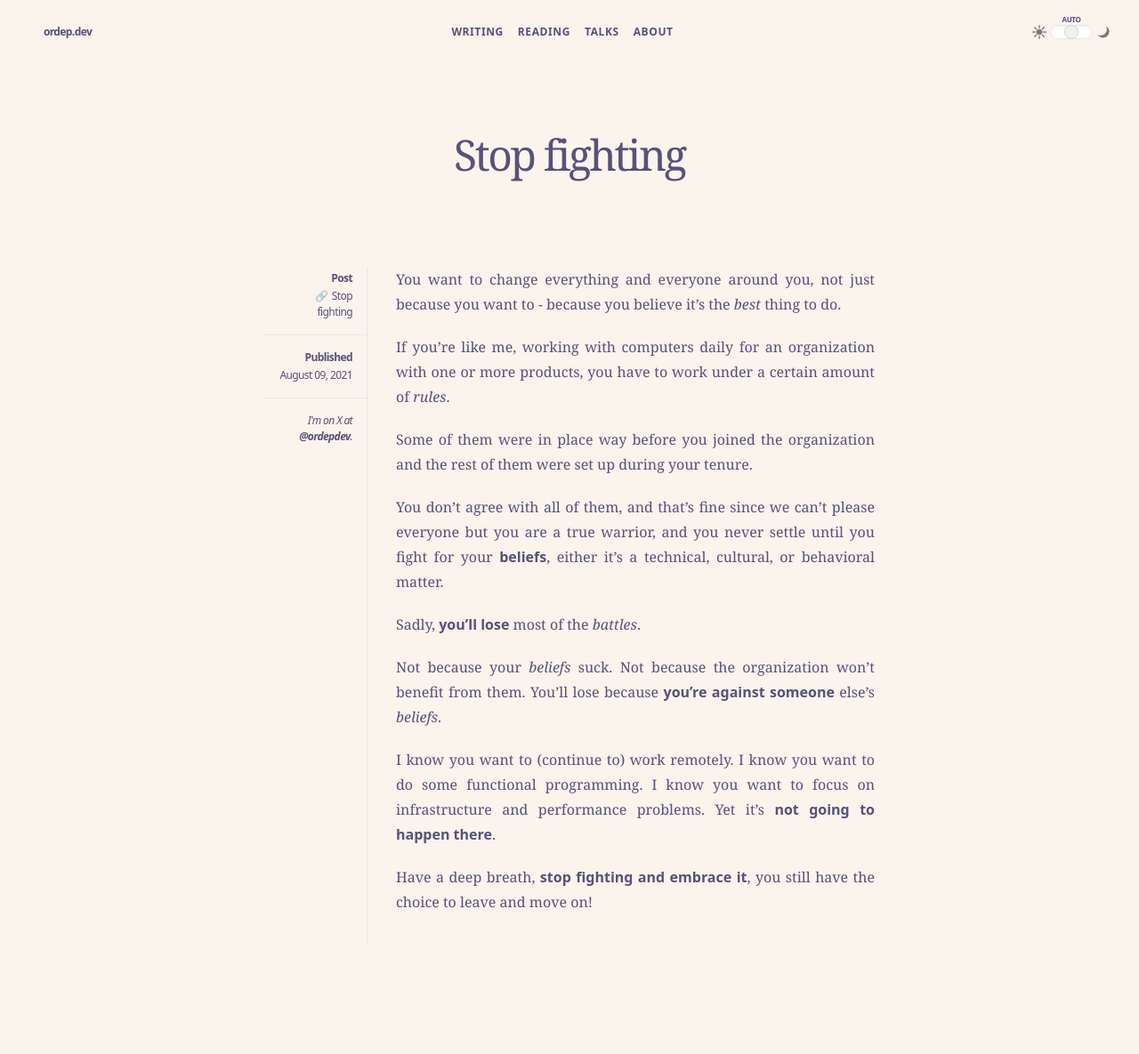
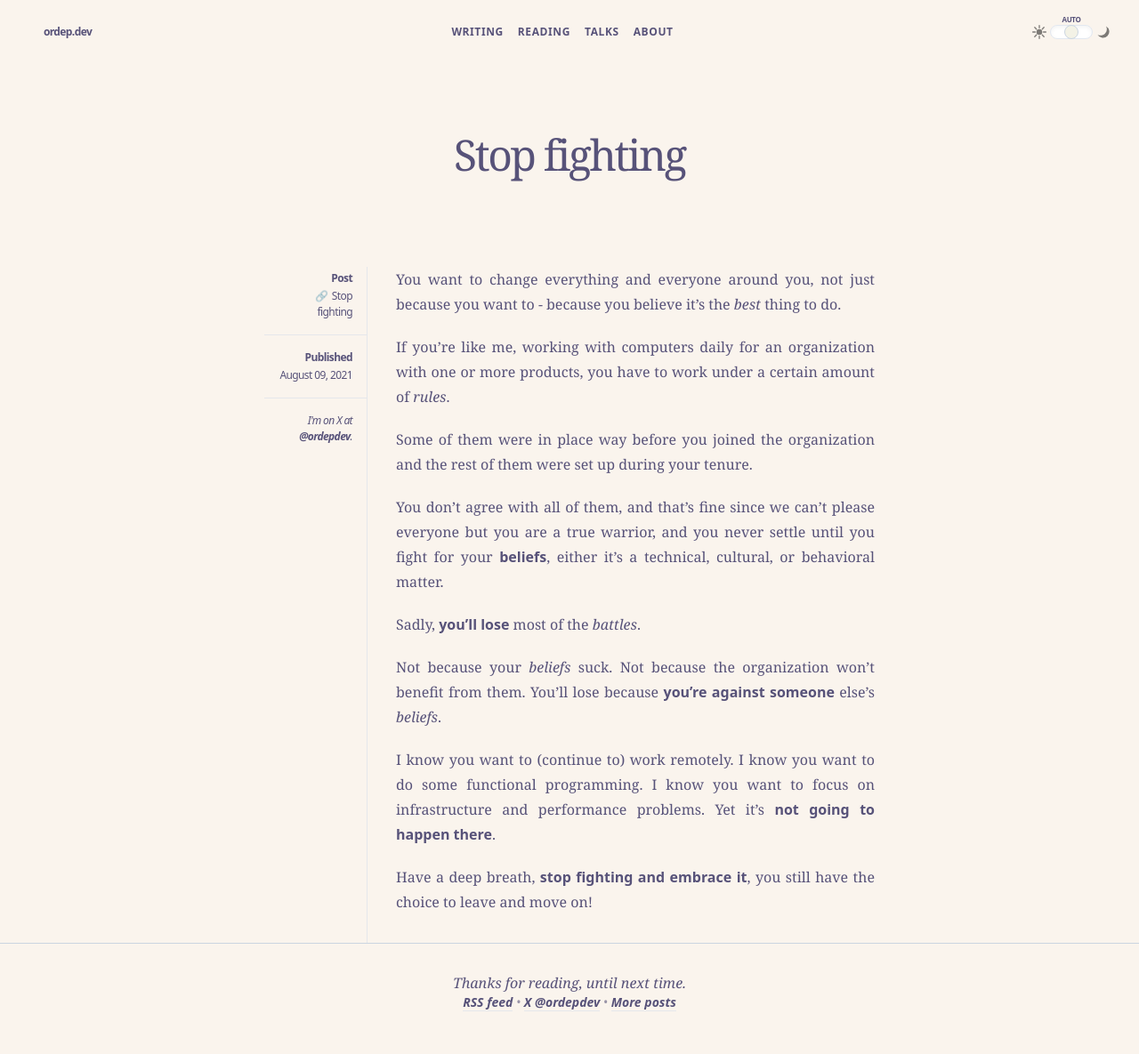
Before and after one commit to ordepdev/ordepdev.github.io, a Jekyll site: the page built from _posts/2021-08-09-stop-fighting.md, in a window 1280 px wide. Shown: the whole page at 89% size. Built offline with Jekyll 4.4.1, drawn with Linux system fonts in a browser that asks for light colours; before the commit the page ends 1060 px from its top, so only the background shows below that.

Commit message:
Add post footer, finally.

```diff
--- /dev/null
+++ b/_includes/post-footer.html
@@ -0,0 +1,17 @@
+<div class="mt-16 mb-12">
+    <hr class="my-10 border-slate-300 dark:border-rosePine-highlightMed">
+
+    <div class="container max-w-[750px] mx-auto px-8 text-center mt-8">
+        <div class="font-serif text-lg text-proseBody dark:text-proseInvertBody mb-4">
+            <em>Thanks for reading, until next time.</em>
+        </div>
+
+        <div class="font-sans text-sm text-proseBody dark:text-proseInvertBody italic">
+            <a href="/feed.xml" class="font-bold text-proseLinks border-b border-slate-500 no-underline hover:border-b-slate-200 dark:text-proseInvertLinks">RSS feed</a>
+            <span class="mx-3 opacity-60">•</span>
+            <a href="https://twitter.com/ordepdev" class="font-bold text-proseLinks border-b border-slate-500 no-underline hover:border-b-slate-200 dark:text-proseInvertLinks" target="_blank">X @ordepdev</a>
+            <span class="mx-3 opacity-60">•</span>
+            <a href="/posts" class="font-bold text-proseLinks border-b border-slate-500 no-underline hover:border-b-slate-200 dark:text-proseInvertLinks">More posts</a>
+        </div>
+    </div>
+</div>
--- a/_layouts/article.html
+++ b/_layouts/article.html
@@ -109,3 +109,5 @@ archive: false
         </div>
     </div>
 </div>
+
+{% include post-footer.html %}
--- a/_layouts/post.html
+++ b/_layouts/post.html
@@ -79,3 +79,5 @@ archive: false
         </div>
     </div>
 </div>
+
+{% include post-footer.html %}
```
